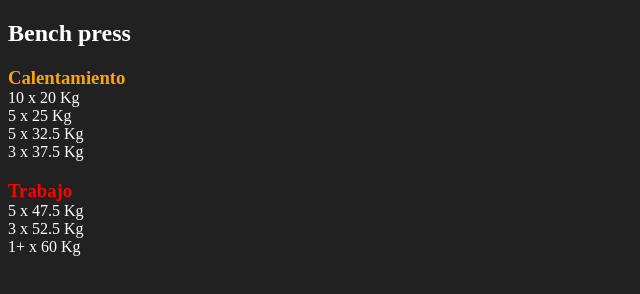
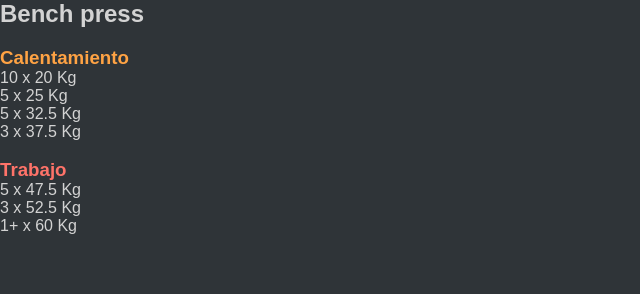
Before and after one commit to evxcao/notion_test, a plain HTML site: page pages/BP_C.html in a window 1280 px wide. Shown: the whole page, without its empty margins (0-640 px from the left). Drawn offline with nearby package versions, Linux system fonts and the light colour scheme; files that its build step writes are made by us from their sources; some icons are missing.

Commit message:
Update BP_C.html

```diff
--- a/pages/BP_C.html
+++ b/pages/BP_C.html
@@ -1,31 +1,24 @@
 <!DOCTYPE html>
 <html>
-
 <head>
-<style>
-      h2 { color: #FFFFFF;}
-      h3 { margin-bottom: 0;}
-      p { margin-top: 0; color: #FFFFFF;}
-      body { background-color: #212121;}
-</style>
-</head>
+    <link rel="stylesheet" href="css/main.css">
+    <link rel="stylesheet" href="https://cdnjs.cloudflare.com/ajax/libs/font-awesome/4.7.0/css/font-awesome.min.css">
+    <link rel="stylesheet" href="https://cdn.jsdelivr.net/gh/jpswalsh/academicons@1/css/academicons.min.css"/></head>
 <body>
-
 <h2>Bench press</h2>
-      <h3 style="color: #FFA500">Calentamiento</h3>
+      <h3 class="wu">Calentamiento</h3>
             <p>
                   10 x 20 Kg <br>
                   5 x <span id="BP40"></span> Kg <br>
                   5 x <span id="BP50"></span> Kg <br>
                   3 x <span id="BP60"></span> Kg
             </p>
-      <h3 style="color: #FF0000">Trabajo</h3>
+      <h3 class="wo">Trabajo</h3>
             <p>
                   5 x <span id="BP75"></span> Kg <br>
                   3 x <span id="BP85"></span> Kg <br>
                   1+ x <span id="BP95"></span> Kg
             </p>
-
 </body>
       <script src="https://cdnjs.cloudflare.com/ajax/libs/jquery/2.1.3/jquery.min.js"></script>
       <script src="../js/trainingMax.js"></script>
```
